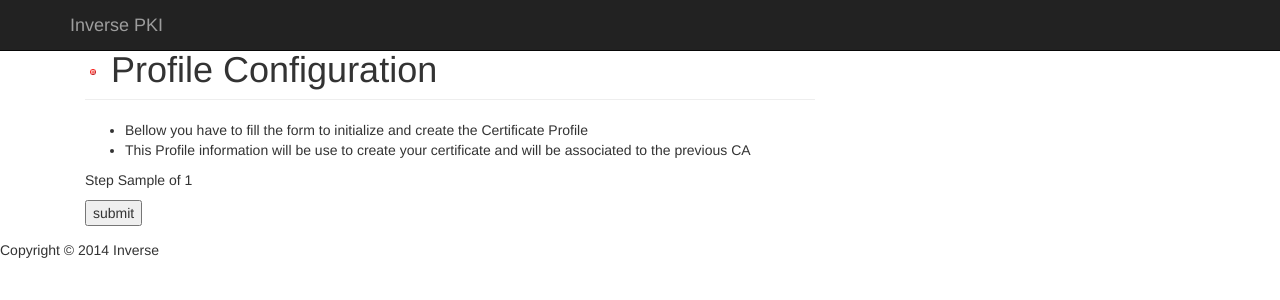
After one commit to inverse-inc/packetfence-pki, a Django app: template pki/templates/step_1_initialize.html in a window 1280 px wide. The commit adds this page. Shown: the top 300 px of the page. Run offline with Django 3.2, Linux system fonts and the light colour scheme; the template is opened without the code that fills it: most values are stand-ins (such as "Sample title", 1, 10 or a date in 2020); parts of the project's set-up code (start-up, migrations or seed data) failed here and were passed over; some libraries are stand-ins or nearby versions.

Commit message:
Customized init wizard

```diff
--- /dev/null
+++ b/pki/templates/step_1_initialize.html
@@ -0,0 +1,39 @@
+{% extends "simplebase.html" %}
+{% load staticfiles %}
+{% load i18n %}
+{% load bootstrap3 %}
+
+{% block title %}
+        <img src="{% static "img/bullet_red.png" %}">
+          {% trans "Profile Configuration" %}
+{% endblock %}
+
+
+
+{% block content %}
+<ul>
+<li>Bellow you have to fill the form to initialize and create the Certificate Profile</li>
+<li>This Profile information will be use to create your certificate and will be associated to the previous CA</li>
+</ul>
+<p>Step {{ wizard.steps.step1 }} of {{ wizard.steps.count }}</p>
+<form action="" method="post">{% csrf_token %}
+<table>
+{{ wizard.management_form }}
+{% if wizard.form.forms %}
+    {{ wizard.form.management_form }}
+    {% for form in wizard.form.forms %}
+{% bootstrap_form form %}
+
+    {% endfor %}
+{% else %}
+{% bootstrap_form wizard.form %}
+
+{% endif %}
+</table>
+{% if wizard.steps.prev %}
+<button name="wizard_goto_step" type="submit" value="{{ wizard.steps.first }}">{% trans "first step" %}</button>
+<button name="wizard_goto_step" type="submit" value="{{ wizard.steps.prev }}">{% trans "prev step" %}</button>
+{% endif %}
+<input type="submit" value="{% trans "submit" %}"/>
+</form>
+{% endblock %}
--- a/pki/views.py
+++ b/pki/views.py
@@ -500,7 +500,9 @@ class certWizard(SessionWizardView):
 
 class InitWizard(SessionWizardView):
     form_list = [CAForm, CertProfileForm, restForm]
-    template_name = 'wizardca.html'
+
+    def get_template_names(self):
+        return ['step_{0}_initialize.html'.format(self.steps.current)]
 
     def done(self, form_list, **kwargs):
         form_data = [form.cleaned_data for form in form_list]
```
Also changed, not shown: pki/templates/step_0_initialize.html (renamed from pki/templates/wizardca.html, +7 -6 lines), pki/templates/step_2_initialize.html (added, +39 -0 lines).
